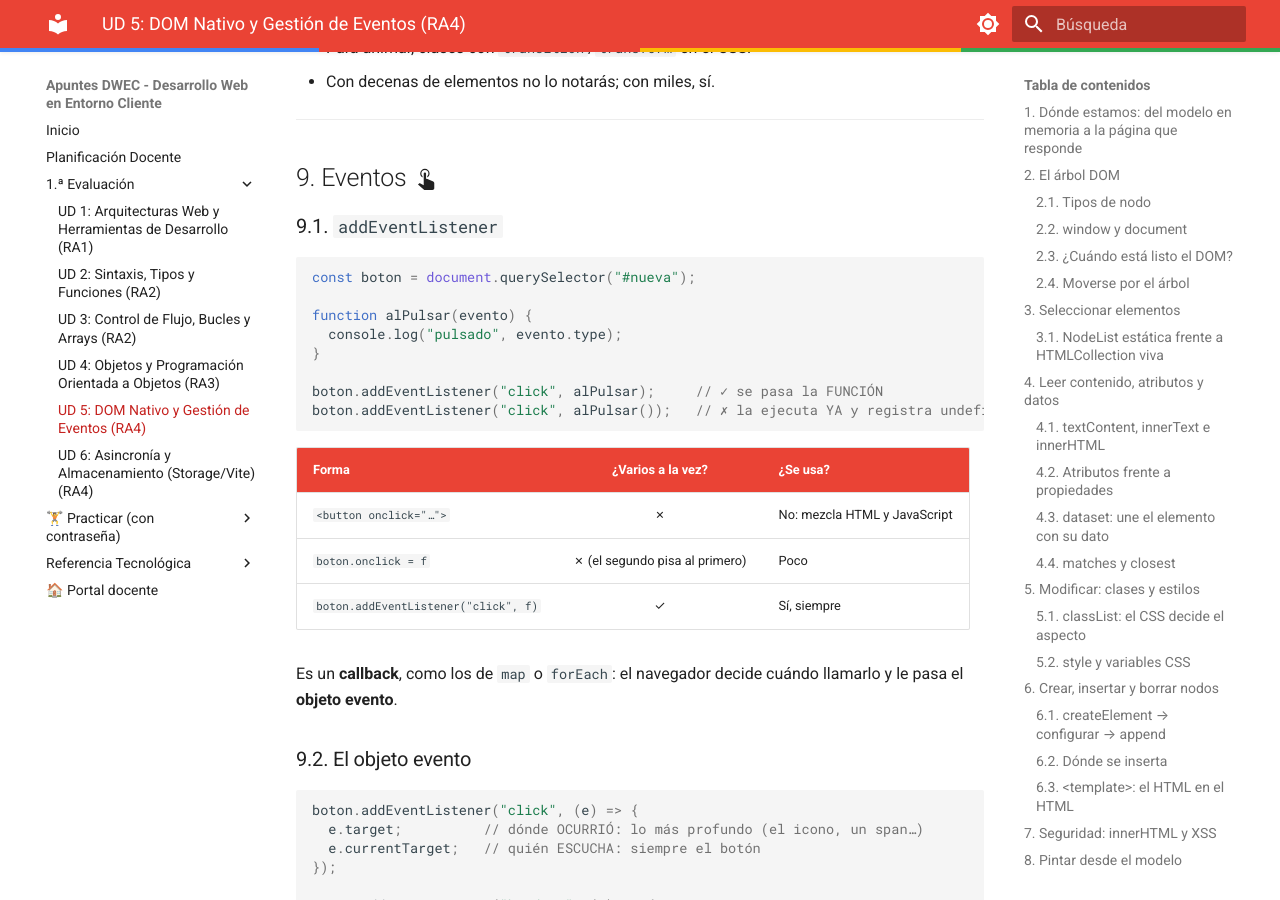
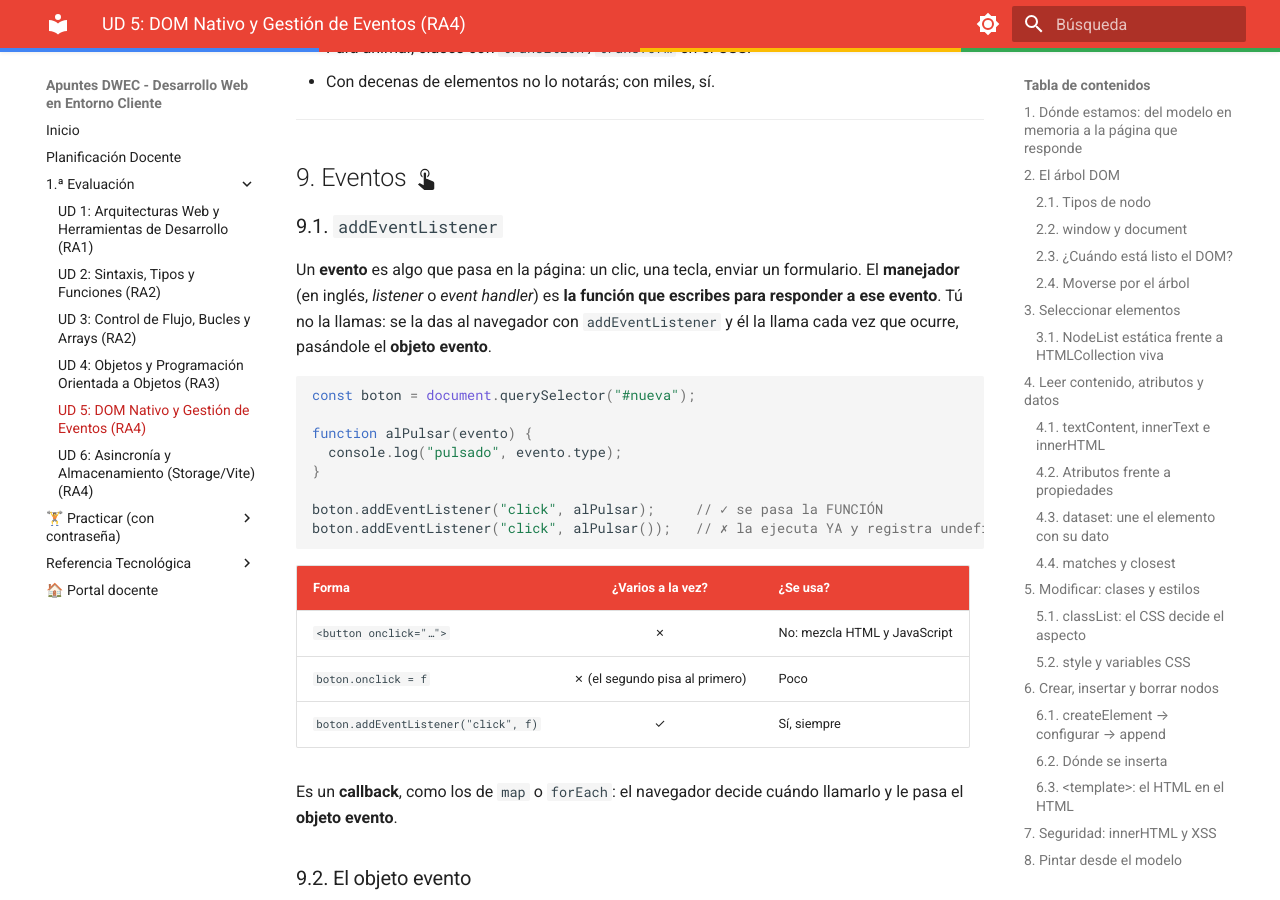
Before and after one commit to jmfiorisies/dwec, an MkDocs documentation site: the page built from docs/unidades/ud05.md, in a window 1280 px wide and 900 px high, scrolled down 11754 px. Built offline with MkDocs 1.6.1 and Material for MkDocs 9.7.7, drawn with Linux system fonts in a browser that asks for light colours; some of the changed text lies outside the part shown.

Commit message:
DWEC UD5: presentación unida (48 diapositivas, más ilustrada) y qué es un manejador
Co-Authored-By: Claude Opus 5.5 <noreply@anthropic.com>

````diff
--- a/docs/unidades/ud05.md
+++ b/docs/unidades/ud05.md
@@ -444,6 +444,10 @@ lista.append(frag);
 ## 9. Eventos :material-gesture-tap:
 
 ### 9.1. `addEventListener`
+
+Un **evento** es algo que pasa en la página: un clic, una tecla, enviar un formulario. El **manejador** (en inglés,
+*listener* o *event handler*) es **la función que escribes para responder a ese evento**. Tú no la llamas: se la das al
+navegador con `addEventListener` y él la llama cada vez que ocurre, pasándole el **objeto evento**.
 
 ```javascript
 const boton = document.querySelector("#nueva");
````
Also changed, not shown: other parts of docs/unidades/ud05.md (+1 -1 lines), 1 other file.
